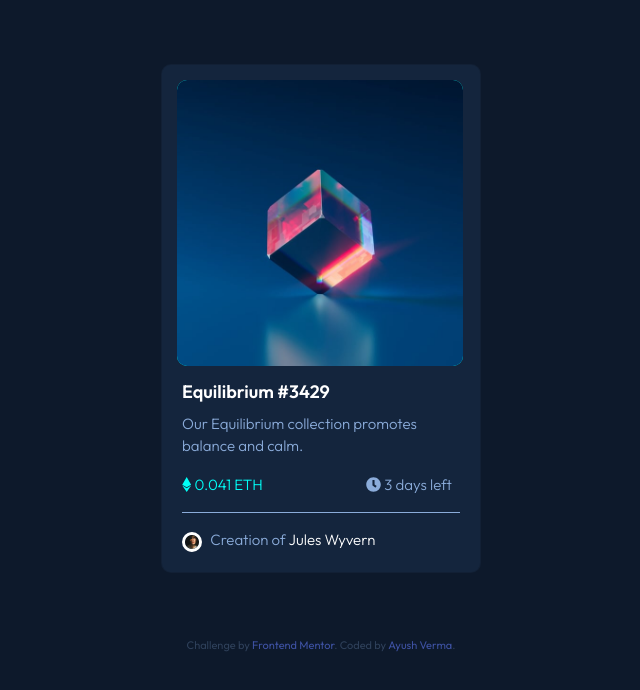
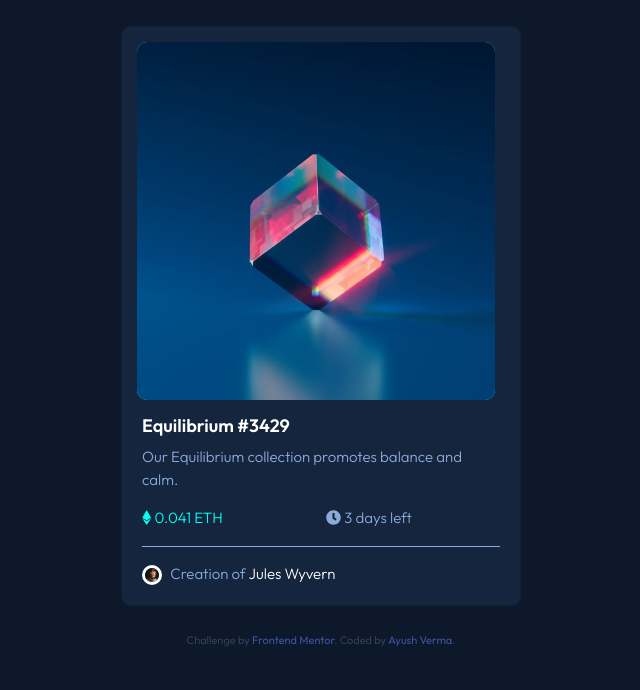
Before and after one commit to ayushv45/nft-preview-card, a plain HTML site: page index.html in a window 1280 px wide. Shown: the whole page, without its empty margins (319-959 px from the left). Drawn offline with nearby package versions, Linux system fonts and the light colour scheme.

Commit message:
Update styles.css

```diff
--- a/css/styles.css
+++ b/css/styles.css
@@ -11,8 +11,8 @@ hr {
 
 /*card */
 .card {
-  width: 20rem;
-  margin: 5% auto;
+  width: 25rem;
+  margin: 2% auto;
   background-color: hsl(216, 50%, 16%);
   border-radius: 10px;
   text-align: left;
```
